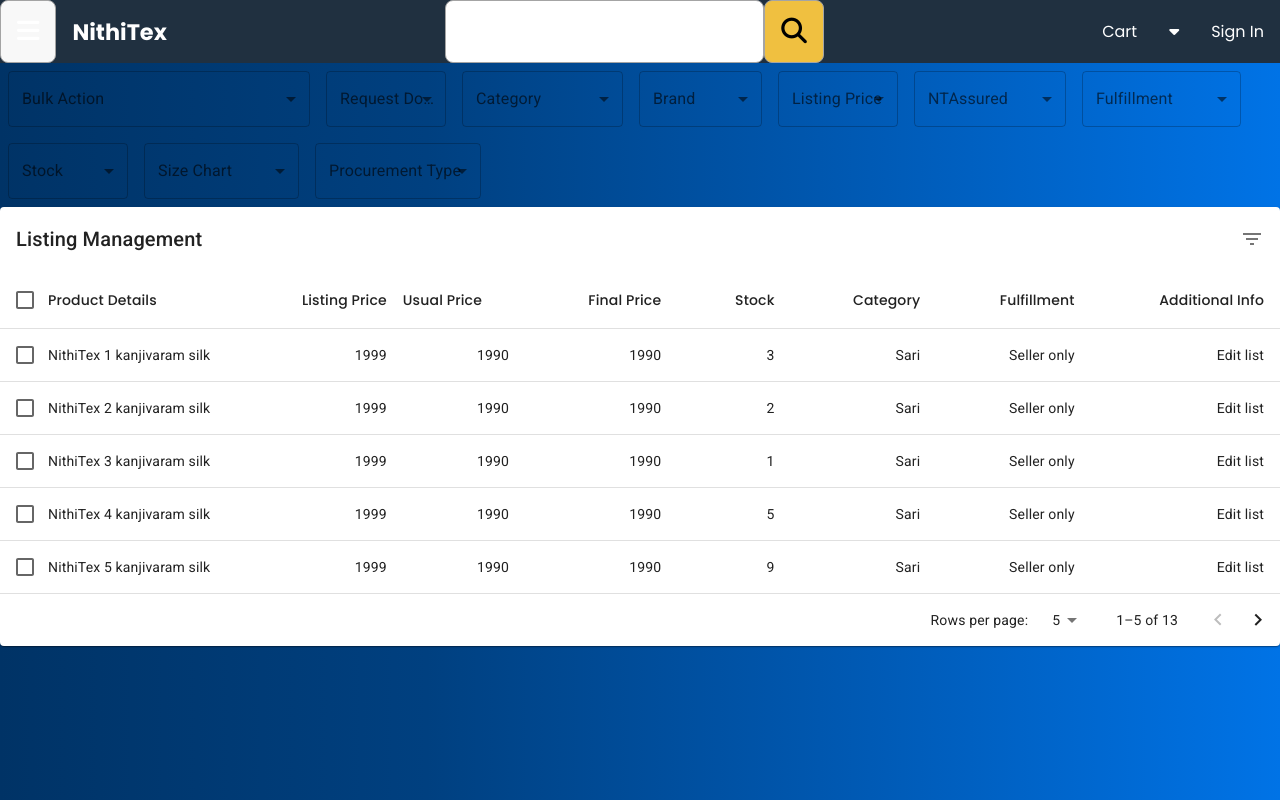
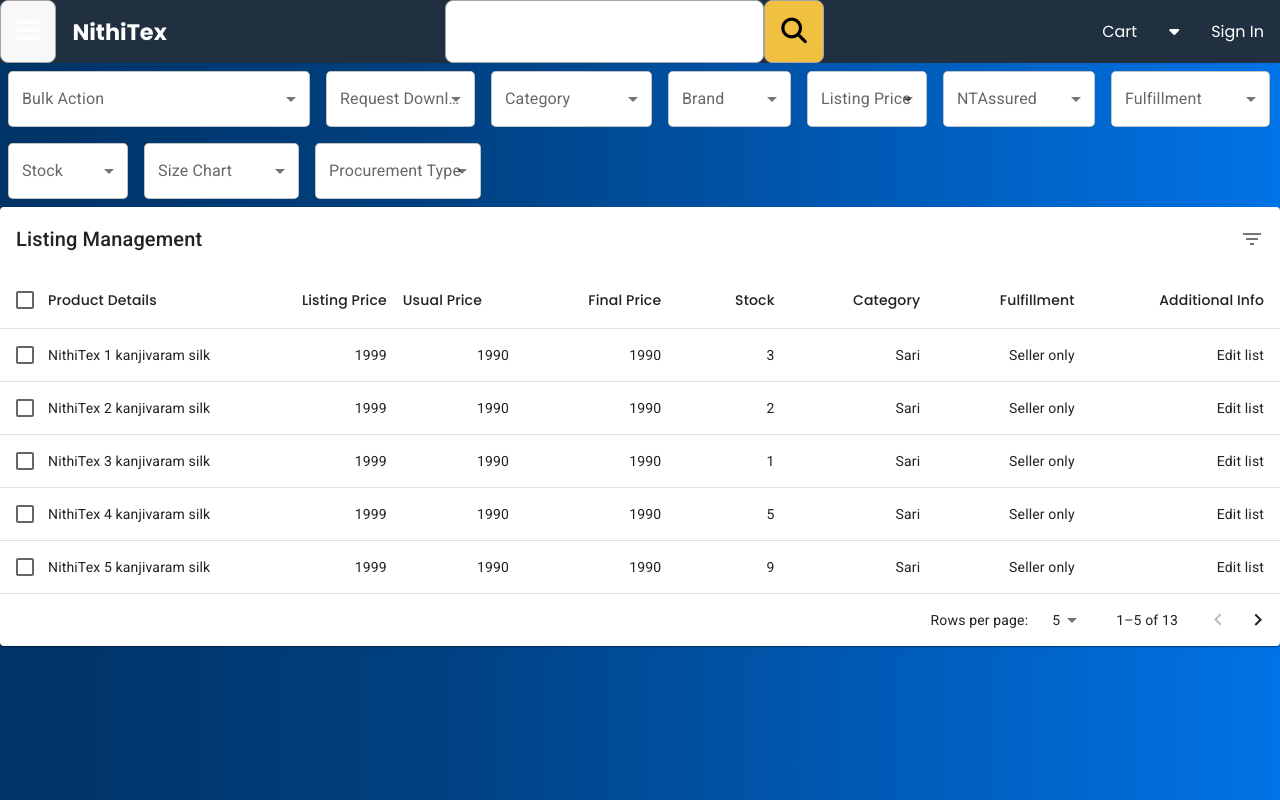
Before and after one commit to jamunashri/nithi_tex_dummy, a React (Create React App) app: page /home in a window 1280 px wide. Shown: the top 800 px of the page. Built offline with nearby package versions, Linux system fonts and the light colour scheme.

Commit message:
style commit

```diff
--- a/src/_components/Group/index.css
+++ b/src/_components/Group/index.css
@@ -1,4 +1,23 @@
-.App{
-    font-family: sans-serif;
-    text-align: center;
+.css-ffg8md-MuiNativeSelect-select-MuiInputBase-input-MuiOutlinedInput-input.css-ffg8md-MuiNativeSelect-select-MuiInputBase-input-MuiOutlinedInput-input.css-ffg8md-MuiNativeSelect-select-MuiInputBase-input-MuiOutlinedInput-input {
+        border-radius: 5px;
+        cursor: pointer;
+        font: inherit;
+        letter-spacing: inherit;
+        color: currentColor;
+        padding: 4px 0 5px;
+        border: 5px;
+        box-sizing: content-box;
+        background: white;
+        height: 1.4375em;
+        margin: 0;
+        -webkit-tap-highlight-color: transparent;
+        display: block;
+        min-width: 0;
+        width: 100%;
+        -webkit-animation-name: mui-auto-fill-cancel;
+        animation-name: mui-auto-fill-cancel;
+        -webkit-animation-duration: 10ms;
+        animation-duration: 10ms;
+        padding: 16.5px 14px;
+
 }
--- a/src/_components/Group/index.jsx
+++ b/src/_components/Group/index.jsx
@@ -8,11 +8,11 @@
 
 export default function GroupedSelect() {
   return (
-    <div>
+    <div class name="app-container">
       <FormControl sx={{ m: 1, minWidth: 120 }}>
         <InputLabel htmlFor="grouped-native-select">Bulk Action</InputLabel>
         <Select native defaultValue="" id="grouped-native-select" label="Grouping">
-          <option aria-label="None" value="" />
+          <option aria-label="absolute" value="" />
           <optgroup label="Listing">
             <option value={1}>Archive Listings</option>
             <option value={2}>Deactivate Listings</option>
@@ -24,13 +24,14 @@
         </Select>
       </FormControl>
       <FormControl sx={{ m: 1, minWidth: 120 }}>
-        <InputLabel htmlFor="grouped-select">Request Download</InputLabel>
-        <Select defaultValue="" id="grouped-select" label="Grouping">
-          <MenuItem value="">
-          </MenuItem>
-          <ListSubheader>Listing File</ListSubheader>
-          <ListSubheader>Catalog File</ListSubheader>
-          </Select>
+        <InputLabel htmlFor="grouped-native-select">Request Download</InputLabel>
+        <Select native defaultValue="" id="grouped-native-select" label="Grouping">
+          <option aria-label="None" value="" />
+          <optgroup label="Request Download">
+            <option value={1}>Listing File</option>
+            <option value={2}>Catalog File</option>
+          </optgroup>
+        </Select>
       </FormControl>
 
       {/* //add extra grroup for more options// */}
--- /dev/null
+++ b/src/_components/Table/index.css
@@ -0,0 +1,22 @@
+.css-2pbtu6-MuiTypography-root {
+    margin: 3px;
+    font-family: "Roboto","Helvetica","Arial",sans-serif;
+    font-weight: 500;
+    font-size: 1.25rem;
+    line-height: 1.6;
+    letter-spacing: 0.0075em;
+    -webkit-flex: 1 1 100%;
+    -ms-flex: 1 1 100%;
+    flex: 1 1 100%;
+    background-color:white;
+}
+* {
+    margin: 0;
+    padding: 0px;
+    box-sizing: border-box;
+    font-family: "Poppins", sans-serif;
+}
+user agent stylesheet
+div {
+    display: block;
+}
--- a/src/_components/Table/index.jsx
+++ b/src/_components/Table/index.jsx
@@ -21,6 +21,7 @@
 import DeleteIcon from '@mui/icons-material/Delete';
 import FilterListIcon from '@mui/icons-material/FilterList';
 import { visuallyHidden } from '@mui/utils';
+import './index.css';
 
 function createData( name, price, UsualPrice, FinalPrice, Stock, product, fulfillment, additionalinfo ) {
   return {
```
Also changed, not shown: src/_pages/index.js (line endings or trailing spaces).
